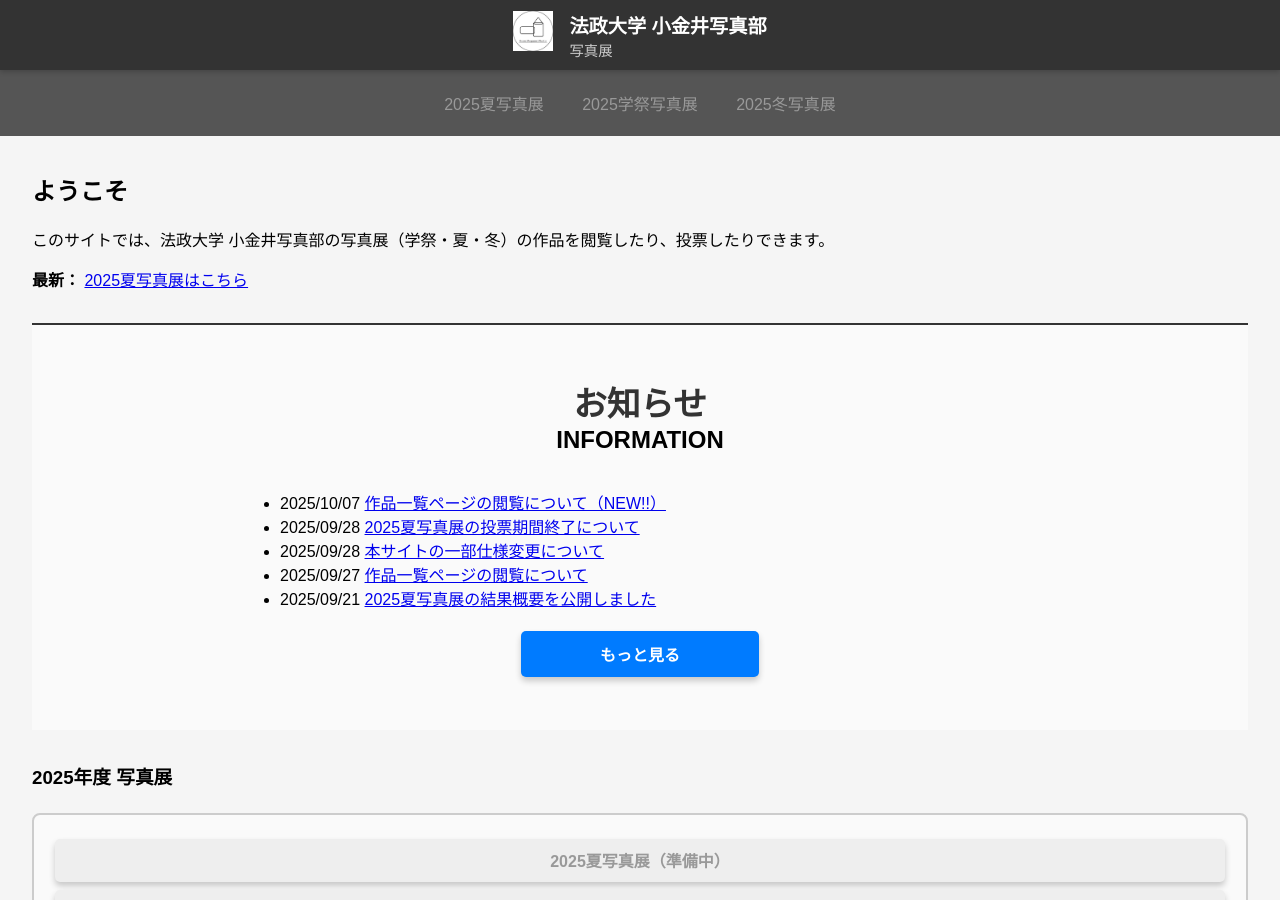
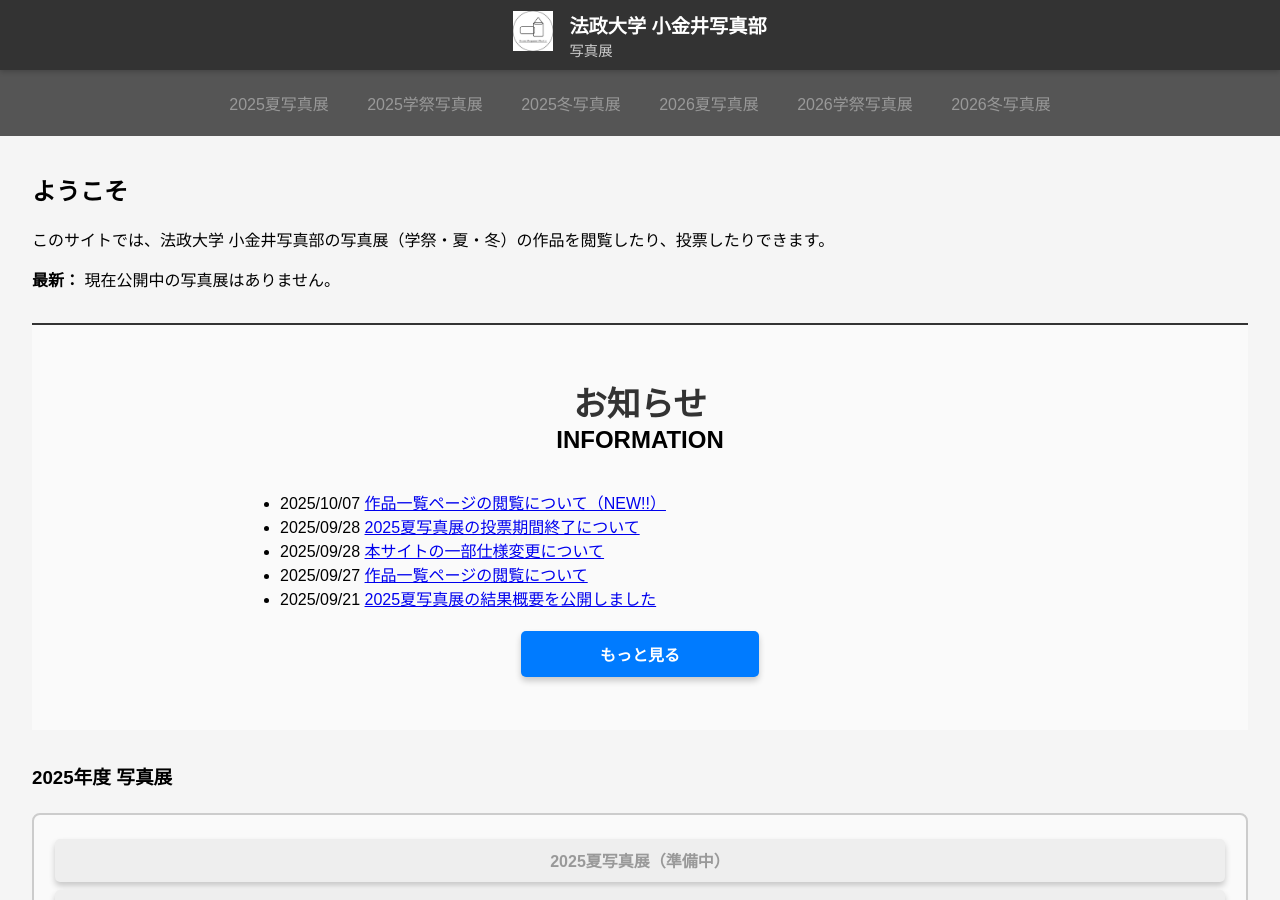
Before and after one commit to fujiyoshi-takayuki/photo-exhibition-site, a Jekyll site: the page built from index.html, in a window 1280 px wide and 900 px high. Built offline with Jekyll 4.4.1, drawn with Linux system fonts in a browser that asks for light colours.

```diff
--- a/_layouts/default.html
+++ b/_layouts/default.html
@@ -33,11 +33,16 @@
 
   <nav class="navbar">
     <ul>
-      <li><a href="{{ "/2025/summer/" | relative_url }}">2025夏写真展</a></li>
-      <!-- <li><a href="{{ "/2025/gakusai/" | relative_url }}">2025学祭写真展</a></li> -->
-      <li><a href="#" class="disabled">2025学祭写真展</a></li>
-      <!-- <li><a href="{{ "/2025/winter/" | relative_url }}">2025冬写真展</a></li> -->
-      <li><a href="#" class="disabled">2025冬写真展</a></li>
+      {% for year in site.data.exhibitions %}
+        {% for season in year[1] %}
+          {% assign data = season[1] %}
+          {% if data.published %}
+            <li><a href="{{ data.url | relative_url }}">{{ data.title }}</a></li>
+          {% else %}
+            <li><a href="#" class="disabled">{{ data.title }}</a></li>
+          {% endif %}
+        {% endfor %}
+      {% endfor %}
     </ul>
   </nav>
 </div>
--- a/index.html
+++ b/index.html
@@ -8,9 +8,27 @@ title: "法政大学 小金井写真部 写真展サイト &#8211; Hosei Univers
   このサイトでは、法政大学
   小金井写真部の写真展（学祭・夏・冬）の作品を閲覧したり、投票したりできます。
 </p>
-<p>
-  <strong>最新：</strong> <a href="{{ "/2025/summer/" | relative_url }}">2025夏写真展はこちら</a>
-</p>
+{% assign latest_exhibition = nil %}
+{% assign latest_year = nil %}
+
+{% for year in site.data.exhibitions reversed %}
+  {% for season in year[1] %}
+    {% assign data = season[1] %}
+    {% if data.published %}
+      {% assign latest_exhibition = data %}
+      {% assign latest_year = year[0] %}
+    {% endif %}
+  {% endfor %}
+{% endfor %}
+
+{% if latest_exhibition %}
+  <p>
+    <strong>最新：</strong>
+    <a href="{{ latest_exhibition.url | relative_url }}">{{ latest_exhibition.title }}はこちら</a>
+  </p>
+{% else %}
+  <p><strong>最新：</strong> 現在公開中の写真展はありません。</p>
+{% endif %}
 
 <!-- お知らせセクション -->
 <div class="c-section p-layout-container">
```
